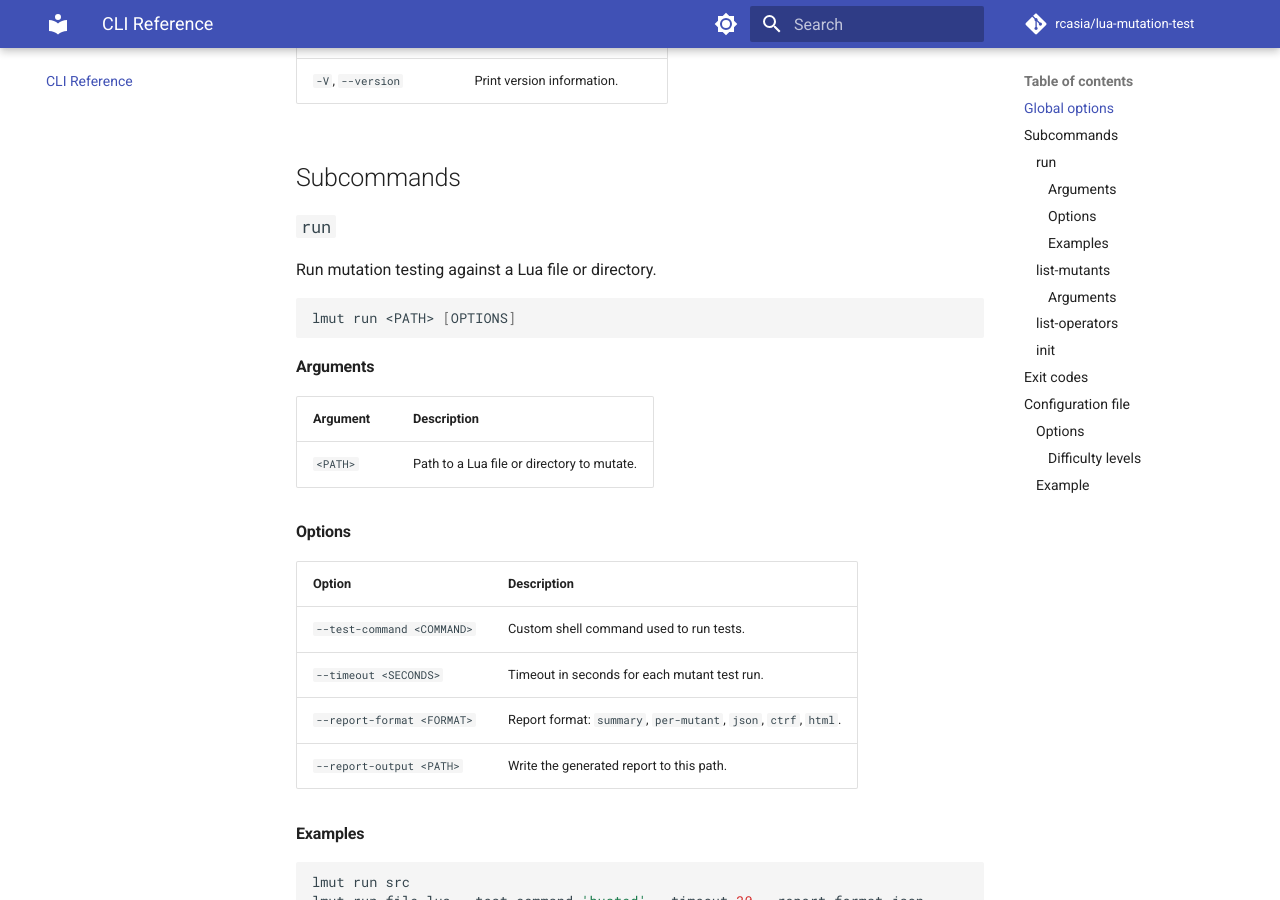
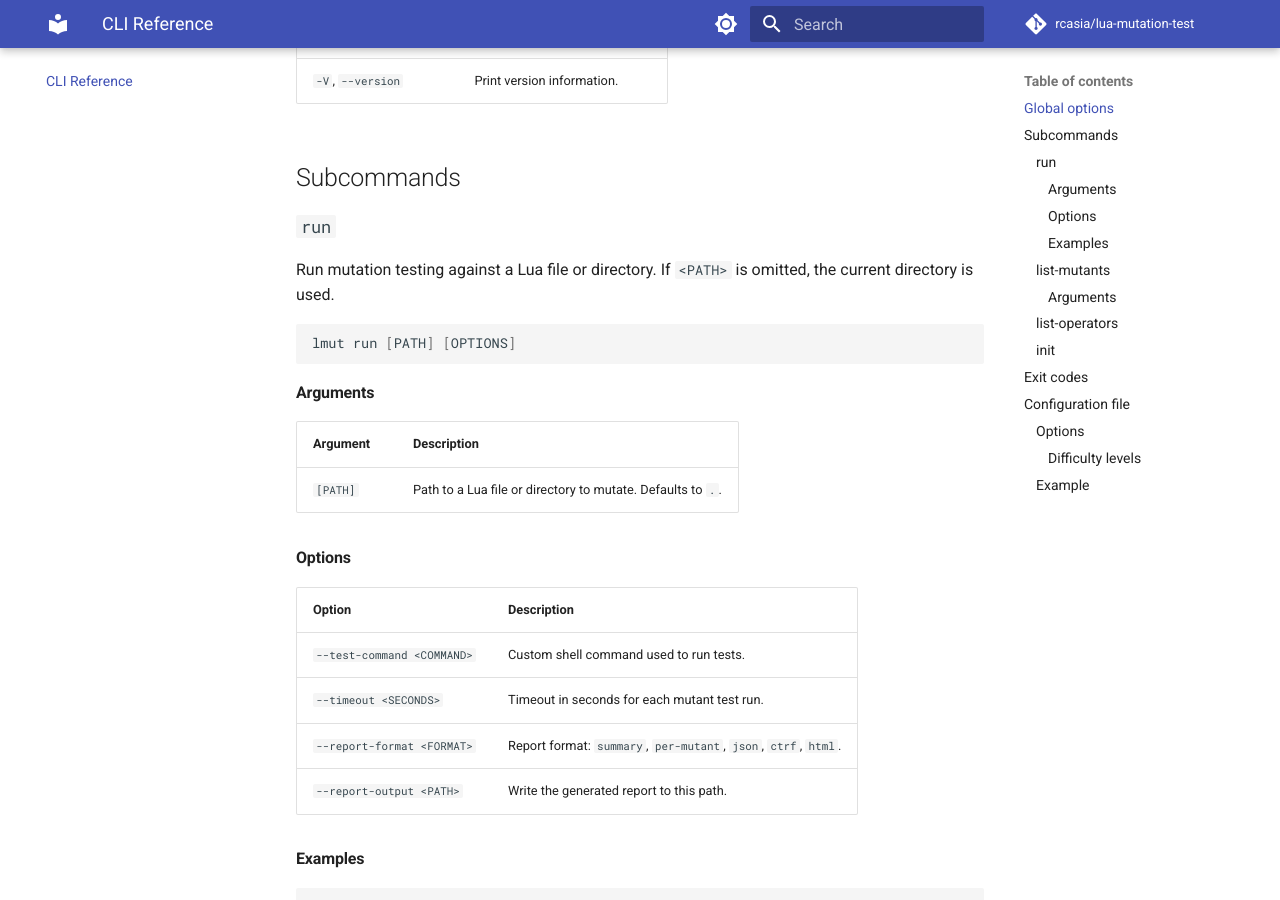
Before and after one commit to rcasia/lua-mutation-test, an MkDocs documentation site: the page built from docs/cli-reference.md, in a window 1280 px wide and 900 px high, scrolled down 674 px. Built offline with MkDocs 1.6.1 and Material for MkDocs 9.7.7, drawn with Linux system fonts in a browser that asks for light colours; comment, search, counter and statistics services are not loaded.

Commit message:
feat: make run path optional and default to current directory

````diff
--- a/docs/cli-reference.md
+++ b/docs/cli-reference.md
@@ -22,17 +22,18 @@ These options can be used before any subcommand.
 
 ### `run`
 
-Run mutation testing against a Lua file or directory.
+Run mutation testing against a Lua file or directory. If `<PATH>` is omitted, the
+current directory is used.
 
 ```bash
-lmut run <PATH> [OPTIONS]
+lmut run [PATH] [OPTIONS]
 ```
 
 #### Arguments
 
 | Argument | Description |
 |----------|-------------|
-| `<PATH>` | Path to a Lua file or directory to mutate. |
+| `[PATH]` | Path to a Lua file or directory to mutate. Defaults to `.`. |
 
 #### Options
 
````
Also changed, not shown: README.md (+3 -1 lines), docs/getting-started.md (+3 -1 lines), 1 other file.
